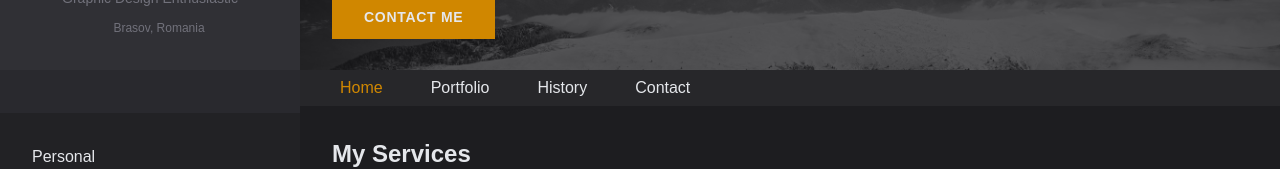
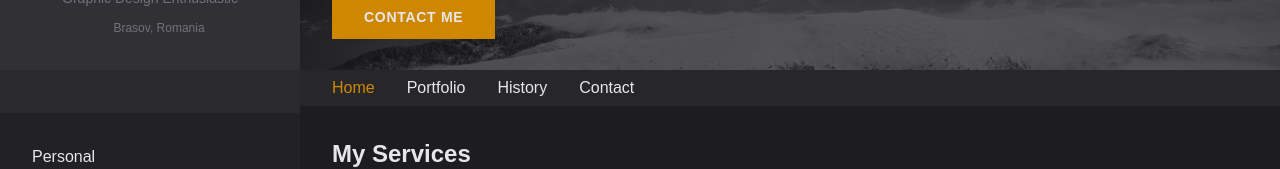
Before and after one commit to cosminsc/my-portfolio, a Vue app: page /#/ in a window 1280 px wide. Shown: the part 234-403 px from the top of the page. Built offline with nearby package versions, Linux system fonts and the light colour scheme; some icons are missing; a web font is replaced by a local one.

Commit message:
add pagination to portfolio items

```diff
--- a/src/components/MainNavBar.vue
+++ b/src/components/MainNavBar.vue
@@ -1,15 +1,27 @@
 <template>
-   <div class="w-full bg-zinc-800 flex items-center gap-4 lg:gap-8 justify-center lg:justify-start px-8">
-      <RouterLink to="/" activeClass="text-yellow-600" class="flex items-center h-9 px-2 hover:text-yellow-700 transition duration-300"
+   <div class="w-full bg-zinc-800 flex items-center gap-6 lg:gap-8 justify-center lg:justify-start px-8">
+      <RouterLink
+         to="/"
+         activeClass="text-yellow-600"
+         class="flex items-center h-9 hover:text-yellow-700 transition duration-300"
          >Home</RouterLink
       >
-      <RouterLink to="/portfolio" activeClass="text-yellow-600" class="flex items-center h-9 px-2 hover:text-yellow-700 transition duration-300"
+      <RouterLink
+         to="/portfolio"
+         activeClass="text-yellow-600"
+         class="flex items-center h-9 hover:text-yellow-700 transition duration-300"
          >Portfolio</RouterLink
       >
-      <RouterLink to="/history" activeClass="text-yellow-600" class="flex items-center h-9 px-2 hover:text-yellow-700 transition duration-300"
+      <RouterLink
+         to="/history"
+         activeClass="text-yellow-600"
+         class="flex items-center h-9 hover:text-yellow-700 transition duration-300"
          >History</RouterLink
       >
-      <RouterLink to="/contact" activeClass="text-yellow-600" class="flex items-center h-9 px-2 hover:text-yellow-700 transition duration-300"
+      <RouterLink
+         to="/contact"
+         activeClass="text-yellow-600"
+         class="flex items-center h-9 hover:text-yellow-700 transition duration-300"
          >Contact</RouterLink
       >
    </div>
--- /dev/null
+++ b/src/composables/usePagination.js
@@ -0,0 +1,22 @@
+import { ref, computed } from 'vue'
+
+export function usePagination(items, itemsPerPage = 3) {
+   const currentPage = ref(1)
+   const totalPages = computed(() => Math.ceil(items.length / itemsPerPage))
+
+   // Compute paginated items
+   const paginatedList = computed(() => {
+      const start = (currentPage.value - 1) * itemsPerPage
+      return items.slice(start, start + itemsPerPage)
+   })
+
+   // Navigation functions
+   const prevPage = () => {
+      if (currentPage.value > 1) currentPage.value--
+   }
+   const nextPage = () => {
+      if (currentPage.value < totalPages.value) currentPage.value++
+   }
+
+   return { currentPage, totalPages, paginatedList, prevPage, nextPage }
+}
--- a/src/views/PortfolioView.vue
+++ b/src/views/PortfolioView.vue
@@ -1,9 +1,10 @@
 <script setup>
+import { usePagination } from '@/composables/usePagination'
 import { Fancybox } from '@fancyapps/ui'
 import '@fancyapps/ui/dist/fancybox/fancybox.css'
-import { onMounted } from 'vue'
+import { onMounted, ref } from 'vue'
 
-const list = [
+const list = ref([
    {
       description: 'Website design',
       fullSize: '/images/portfolio/greenbusiness.jpg',
@@ -54,7 +55,9 @@ const list = [
    //       },
    //    ],
    // },
-]
+])
+
+const { currentPage, totalPages, paginatedList, prevPage, nextPage } = usePagination(list.value, 15)
 
 onMounted(() => {
    Fancybox.bind('[data-fancybox]', {})
@@ -64,7 +67,7 @@ onMounted(() => {
    <div class="space-y-6 lg:space-y-8 p-6 lg:p-8">
       <h2 class="text-2xl text-center lg:text-left font-bold mb-5">Portfolio</h2>
       <ul class="grid gap-6 grid-cols-1 sm:grid-cols-2 lg:grid-cols-3">
-         <li v-for="(item, index) in list" :key="index" class="relative overflow-hidden group">
+         <li v-for="(item, index) in paginatedList" :key="index" class="relative overflow-hidden group">
             <a :href="item.fullSize" :data-fancybox="`gallery-${index}`" :data-caption="item.description">
                <img
                   :src="item.thumbailSize"
@@ -89,5 +92,22 @@ onMounted(() => {
             </div>
          </li>
       </ul>
+      <div v-if="totalPages > 1" class="flex justify-start items-center gap-4 mt-4 text-sm">
+         <button
+            @click="prevPage"
+            :disabled="currentPage === 1"
+            class="px-2 py-1 bg-zinc-700 cursor-pointer hover:bg-zinc-600 hover:disabled:bg-zinc-700 disabled:opacity-50 rounded"
+         >
+            Prev
+         </button>
+         <span class="text-zinc-500">Page {{ currentPage }} of {{ totalPages }}</span>
+         <button
+            @click="nextPage"
+            :disabled="currentPage === totalPages"
+            class="px-2 py-1 bg-zinc-700 cursor-pointer hover:bg-zinc-600 hover:disabled:bg-zinc-700 disabled:opacity-50 rounded"
+         >
+            Next
+         </button>
+      </div>
    </div>
 </template>
```
